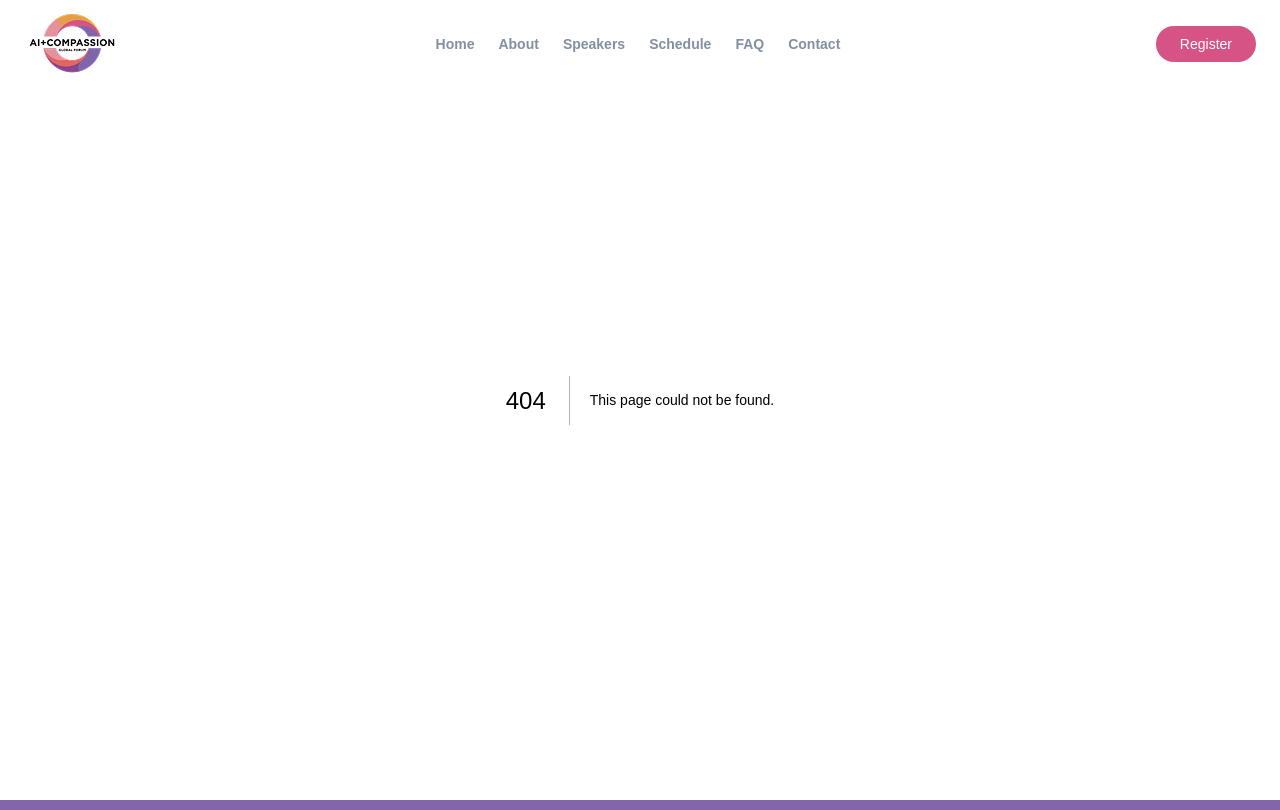
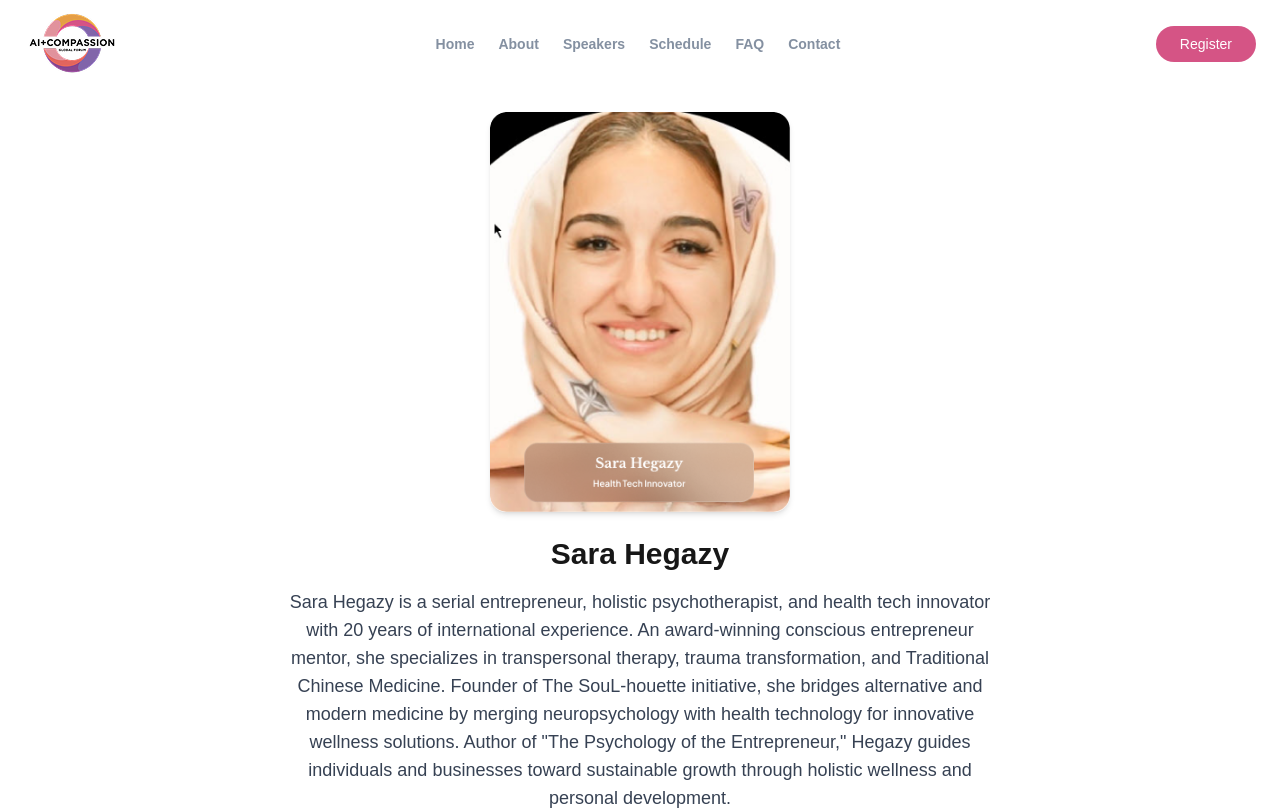
Before and after one commit to Algonots/ai-compassion_website, a Next.js app: page /speakers/sara-hegazy in a window 1280 px wide. Before the commit this address had no page. Shown: the top 810 px of the page. Built offline with nearby package versions, Linux system fonts and the light colour scheme.

Commit message:
updated speakers

```diff
--- /dev/null
+++ b/src/app/speakers/sara-hegazy/page.jsx
@@ -0,0 +1,21 @@
+import Image from "next/image";
+import sara from "@/../public/sara.png";
+
+export default function GaryABolles() {
+  return (
+    <div className="p-8 max-w-3xl mx-auto text-center mt-20">
+      <Image
+        src={sara}
+        alt="Hiroshi Ishiguro"
+        width={300}
+        height={300}
+        className="mx-auto rounded-2xl shadow-md"
+      />
+      <h1 className="text-3xl font-bold mt-6">Sara Hegazy
+</h1>
+      <p className="mt-4 text-lg text-gray-700">
+        Sara Hegazy is a serial entrepreneur, holistic psychotherapist, and health tech innovator with 20 years of international experience. An award-winning conscious entrepreneur mentor, she specializes in transpersonal therapy, trauma transformation, and Traditional Chinese Medicine. Founder of The SouL-houette initiative, she bridges alternative and modern medicine by merging neuropsychology with health technology for innovative wellness solutions. Author of "The Psychology of the Entrepreneur," Hegazy guides individuals and businesses toward sustainable growth through holistic wellness and personal development.
+      </p>
+    </div>
+  );
+}
--- a/src/components/speakerSection/index.jsx
+++ b/src/components/speakerSection/index.jsx
@@ -46,6 +46,7 @@ import ahmed from "@/../public/ahmed.png";
 import waleed from "@/../public/waleed.png";
 import elyas from "@/../public/elyas.png";
 import chada from "@/../public/chada.png";
+import sara from "@/../public/sara.png";
 const speakers = [
   {
     slug: "hiroshi-ishiguro",
@@ -311,6 +312,12 @@ const speakers = [
     title: "Anas Almarie is an award-winning digital growth consultant and engineer with 17 years of experience, leading Social Station Branding & Marketing Agency in Dubai. He serves Fortune 500 companies and local businesses with branding, digital marketing, AI, and social media solutions. As Digital Marketing Institute trainer and LinkedIn Solutions Advisor, he maintains 98% satisfaction feedback. A keynote speaker featured on Dubai Eye, Sky News Arabia, Al Arabiya, and CNBC Arabia, Almarie speaks at events across the MENA region.",
     img: chada
   },
+  {
+    slug: "sara-hegazy",
+    name: "Sara Hegazy",
+    title: "Anas Almarie is an award-winning digital growth consultant and engineer with 17 years of experience, leading Social Station Branding & Marketing Agency in Dubai. He serves Fortune 500 companies and local businesses with branding, digital marketing, AI, and social media solutions. As Digital Marketing Institute trainer and LinkedIn Solutions Advisor, he maintains 98% satisfaction feedback. A keynote speaker featured on Dubai Eye, Sky News Arabia, Al Arabiya, and CNBC Arabia, Almarie speaks at events across the MENA region.",
+    img: sara
+  },
 ];
 
 
```
Also changed, not shown: public/sara.png (added).
